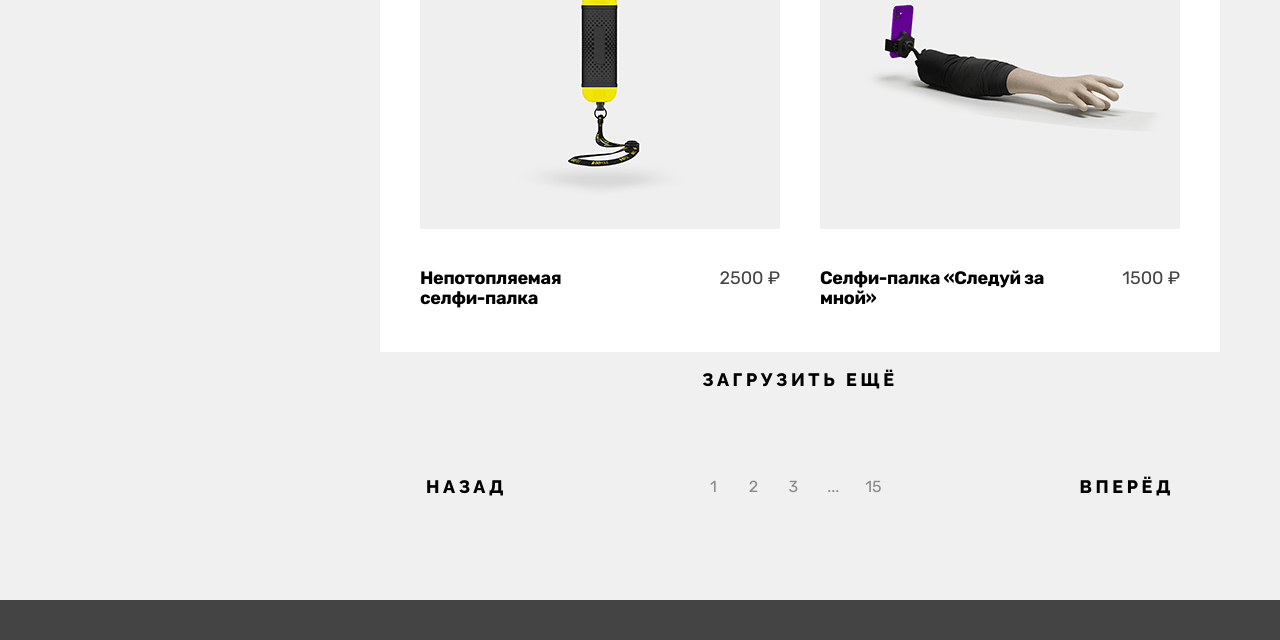
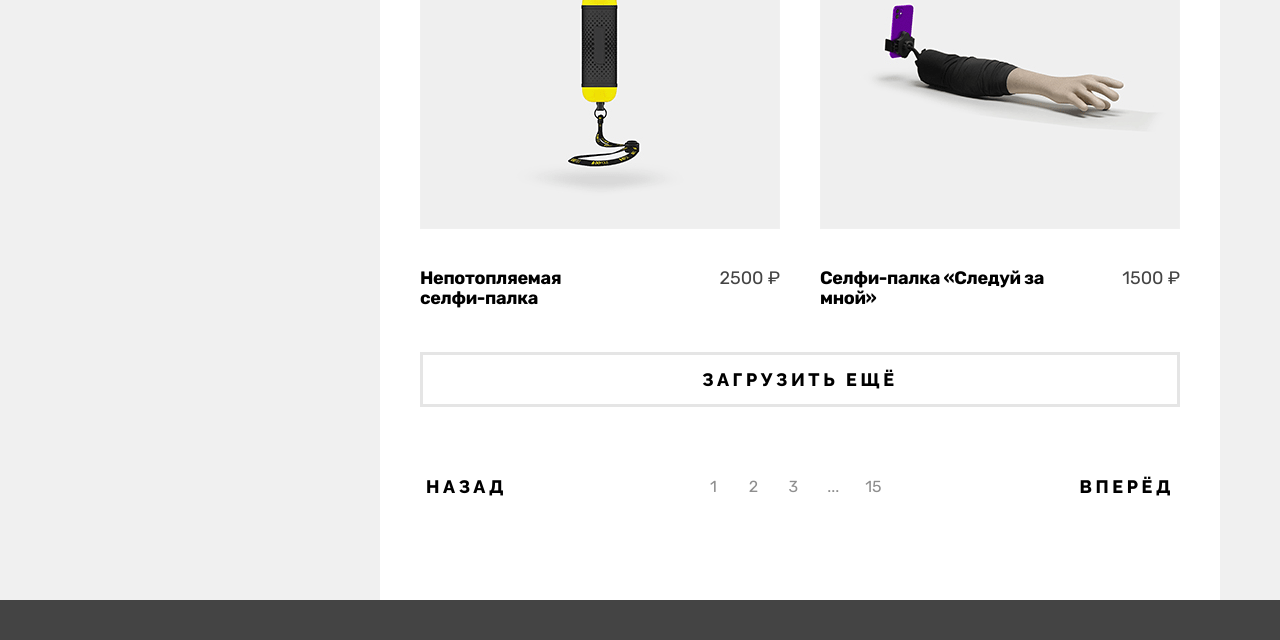
Before and after one commit to DariaEgarmina/2156249-device-35, a plain HTML site: page catalog.html in a window 1280 px wide. Shown: the part 1171-1811 px from the top of the page. Drawn offline with Linux system fonts and the light colour scheme.

Commit message:
добавляет контейнер для фона результатов поиска и пагинации на странице каталога

```diff
--- a/catalog.html
+++ b/catalog.html
@@ -201,6 +201,7 @@
         </button>
             </section>
 
+            <div class="search-results__pagination__background">
               <section class="search-results">
         <h2 class="visually-hidden">Результаты поиска</h2>
 
@@ -290,6 +291,7 @@
             </div>
           </div>
         </div>
+      </div>
     </main>
 
     <footer class="footer__background">
--- a/styles/styles.css
+++ b/styles/styles.css
@@ -1025,6 +1025,12 @@ background-color: transparent;
   appearance: none;
 }
 
+/* Контейнер для фона результатов поиска и пагинации - каталог */
+
+.search-results__pagination__background {
+  background-color: #ffffff;
+}
+
 /* Результаты поиска - каталог */
 
 .search-results__list {
@@ -1077,6 +1083,9 @@ background-color: transparent;
   height: 55px;
 
   margin: 0 40px 44px;
+  padding: 0;
+
+  border: 3px solid #E5E5E5;
 }
 
 /* Пагинация */
```
Lines whose indentation alone changed are shown as unchanged.
